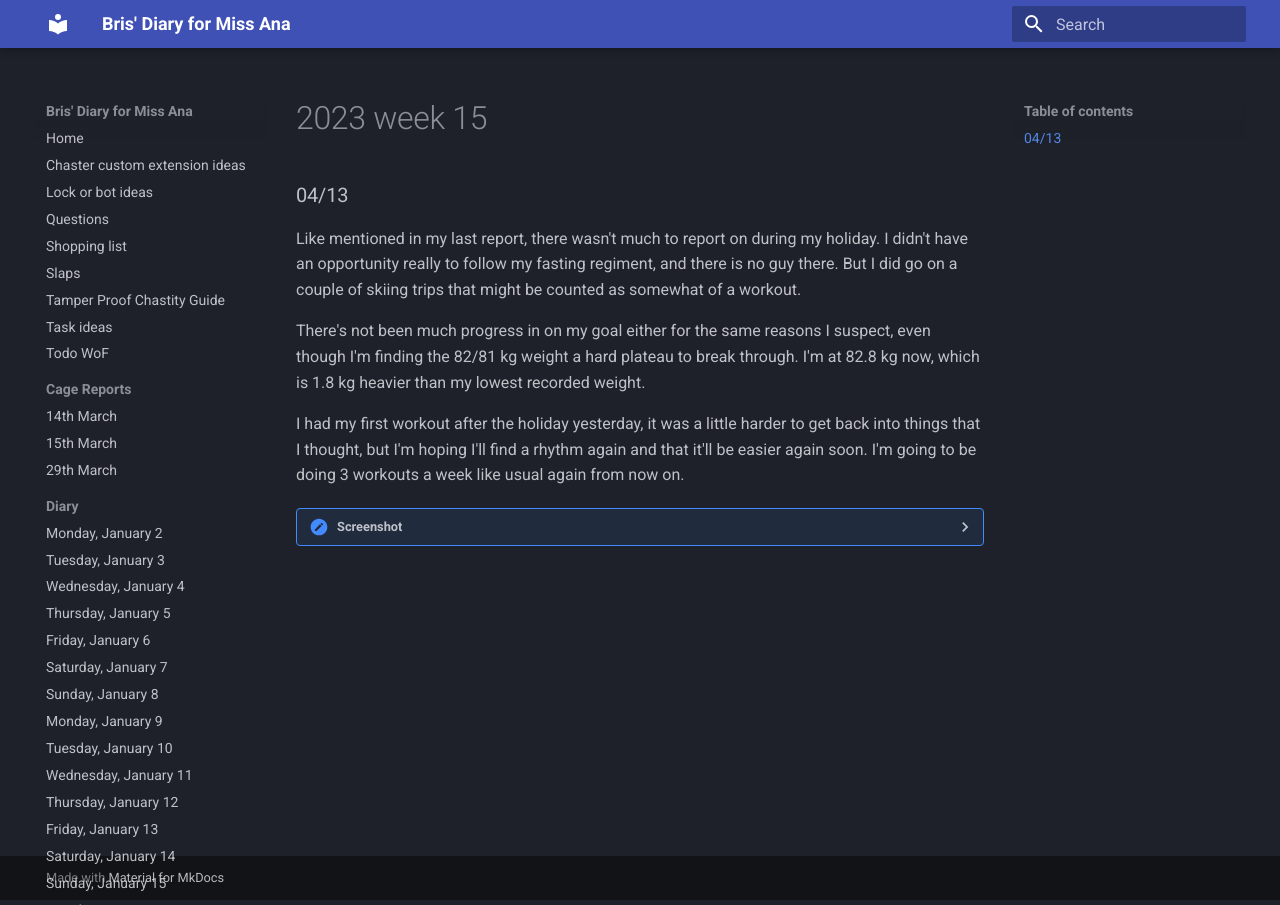
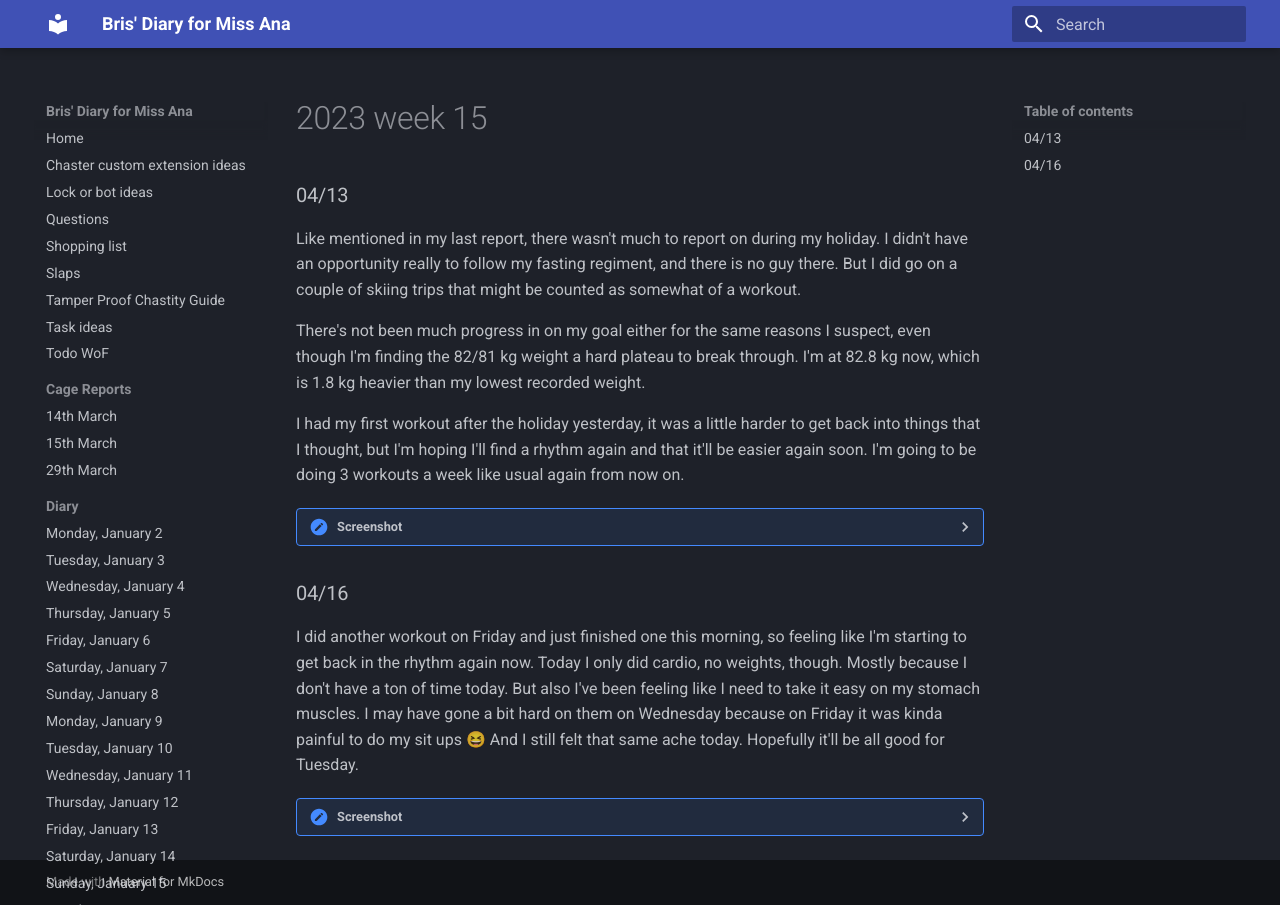
Before and after one commit to bris00/DFMA, an MkDocs documentation site: the page built from diary/Fitness Reports/2023 - week 15.md, in a window 1280 px wide. Built offline with MkDocs 1.6.1 and Material for MkDocs 9.7.7, drawn with Linux system fonts in a browser that asks for light colours.

Commit message:
vault backup: 2023-04-16 12:12:11
Affected files:
diary/.obsidian/plugins/emoji-shortcodes/data.json
diary/.obsidian/workspace.json
diary/Fitness Reports/2023 - week 15.md

```diff
--- a/diary/Fitness Reports/2023 - week 15.md
+++ b/diary/Fitness Reports/2023 - week 15.md
@@ -9,3 +9,11 @@ I had my first workout after the holiday yesterday, it was a little harder to ge
 	<summary>Screenshot</summary>
 	<img src="https://media.discordapp.net/attachments/810551417043419170/1096001304024846356/Screenshot_20230413-111552.png?width=642&height=1390" />
 </details>
+
+### 04/16
+I did another workout on Friday and just finished one this morning, so feeling like I'm starting to get back in the rhythm again now. Today I only did cardio, no weights, though. Mostly because I don't have a ton of time today. But also I've been feeling like I need to take it easy on my stomach muscles. I may have gone a bit hard on them on Wednesday because on Friday it was kinda painful to do my sit ups 😆 And I still felt that same ache today. Hopefully it'll be all good for Tuesday.
+
+<details>
+	<summary>Screenshot</summary>
+	<img src="https://media.discordapp.net/attachments/810551417043419170/1096001304024846356/Screenshot_20230413-111552.png?width=642&height=1390" />
+</details>
```
Also changed, not shown: 2 other files.
